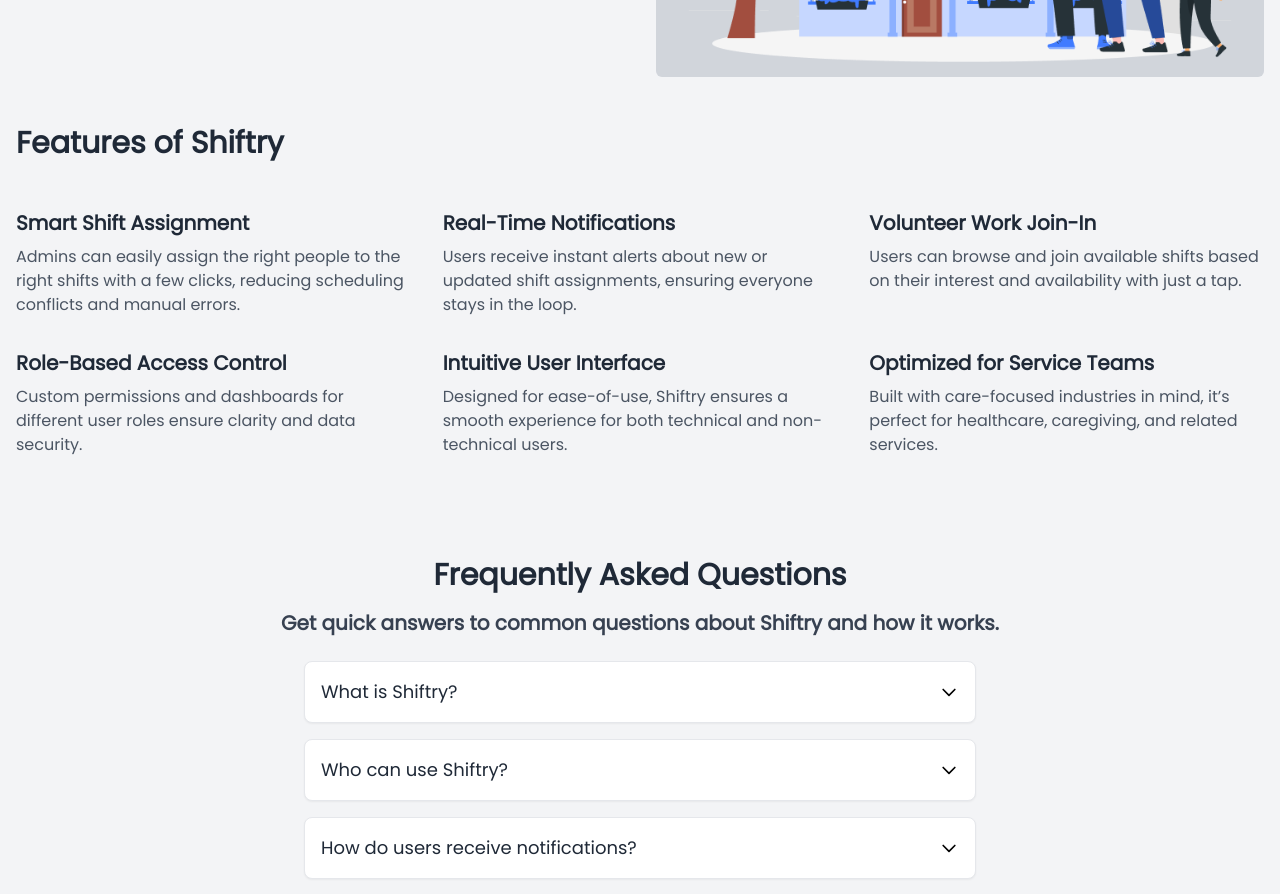
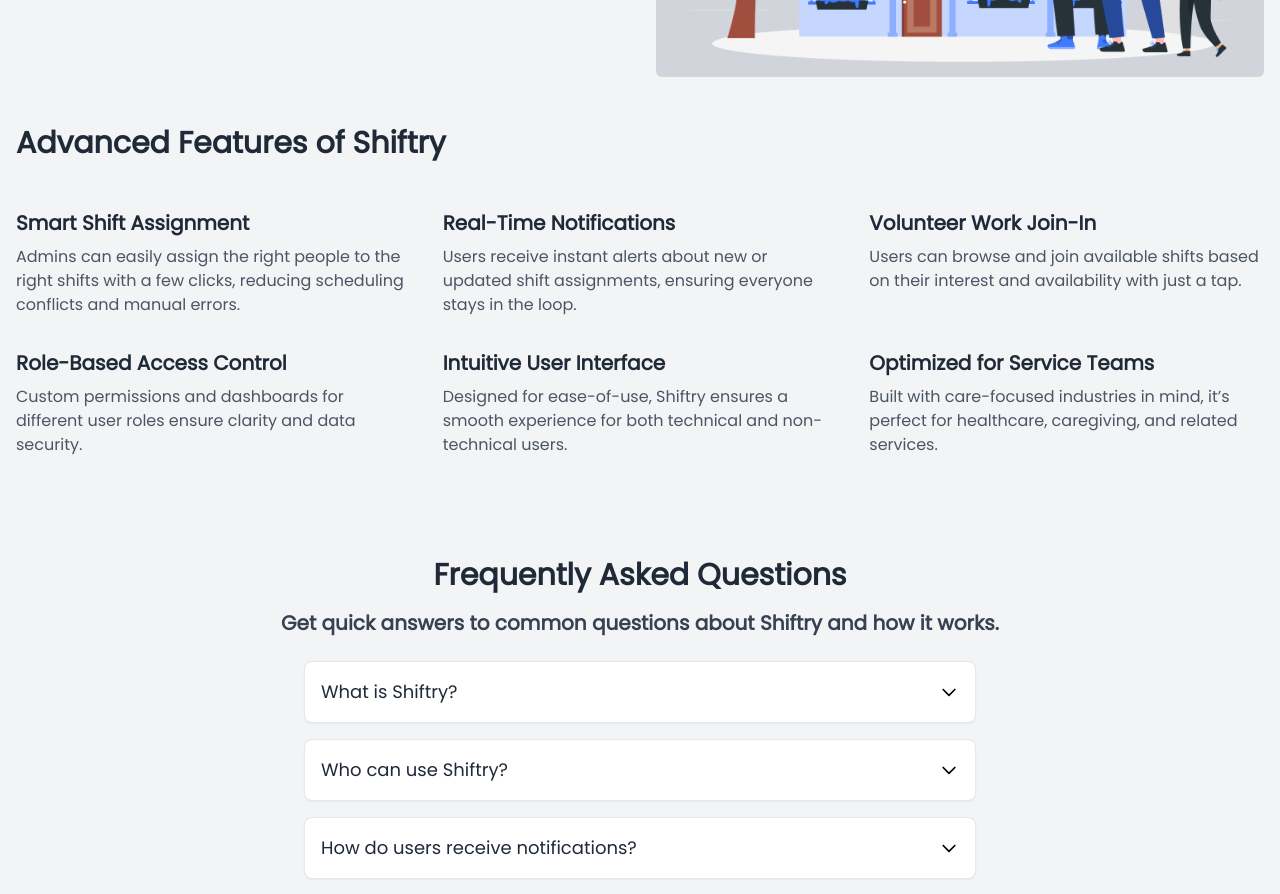
Before and after one commit to ManoCore/Shiftry, a React (Create React App) app in the folder frontend/: page / in a window 1280 px wide. Shown: the part 960-1854 px from the top of the page. Built offline with nearby package versions, Linux system fonts and the light colour scheme.

Commit message:
CHanges of shiftry

```diff
--- a/frontend/src/pages/LandingPage.js
+++ b/frontend/src/pages/LandingPage.js
@@ -134,7 +134,7 @@
         <section>
           <div className="space-y-12">
             <div>
-              <h1 className='text-3xl font-bold text-gray-800 mb-4'>Features of Shiftry</h1> {/* Corrected typo "od" to "of" */}
+              <h1 className='text-3xl font-bold text-gray-800 mb-4'>Advanced Features of Shiftry</h1> {/* Corrected typo "od" to "of" */}
             </div>
 
             <div className="grid grid-cols-1 md:grid-cols-2 lg:grid-cols-3 gap-8">
```
